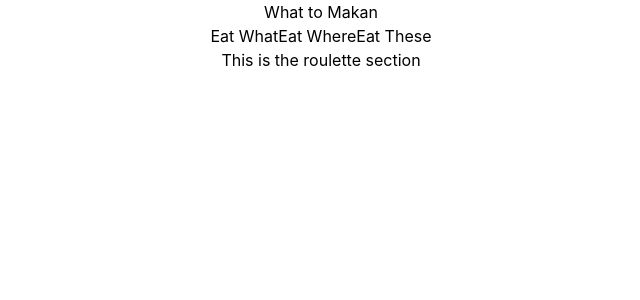
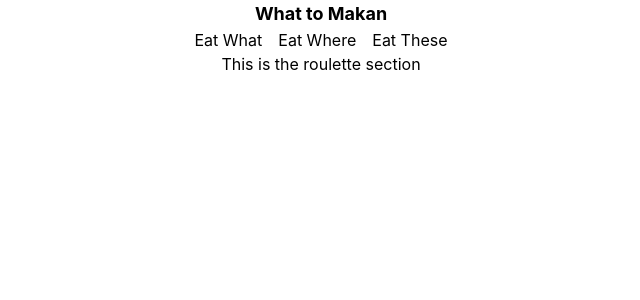
Before and after one commit to charmainelhm/what-to-makan, a React (Create React App) app: page / in a window 1280 px wide. Shown: the top 300 px of the page, without its empty margins (319-959 px from the left). Built offline with nearby package versions, Linux system fonts and the light colour scheme.

Commit message:
Basic styling for title and nav bar

```diff
--- a/src/App.js
+++ b/src/App.js
@@ -8,7 +8,7 @@ import { Route, Switch } from "react-router-dom";
 function App() {
   return (
     <div className="App">
-      <h1>What to Makan</h1>
+      <h1 className="text-lg font-bold">What to Makan</h1>
       <Navigation />
       <div>
         <Switch>
--- a/src/components/Navigation.js
+++ b/src/components/Navigation.js
@@ -2,10 +2,16 @@ import { Link } from "react-router-dom";
 
 export default function Navigation() {
   return (
-    <nav>
-      <Link to="/">Eat What</Link>
-      <Link to="/eatWhere">Eat Where</Link>
-      <Link to="/eatThese">Eat These</Link>
+    <nav className="flex space-x-4 justify-center">
+      <Link to="/" className="hover:underline">
+        Eat What
+      </Link>
+      <Link to="/eatWhere" className="hover:underline">
+        Eat Where
+      </Link>
+      <Link to="/eatThese" className="hover:underline">
+        Eat These
+      </Link>
     </nav>
   );
 }
```
